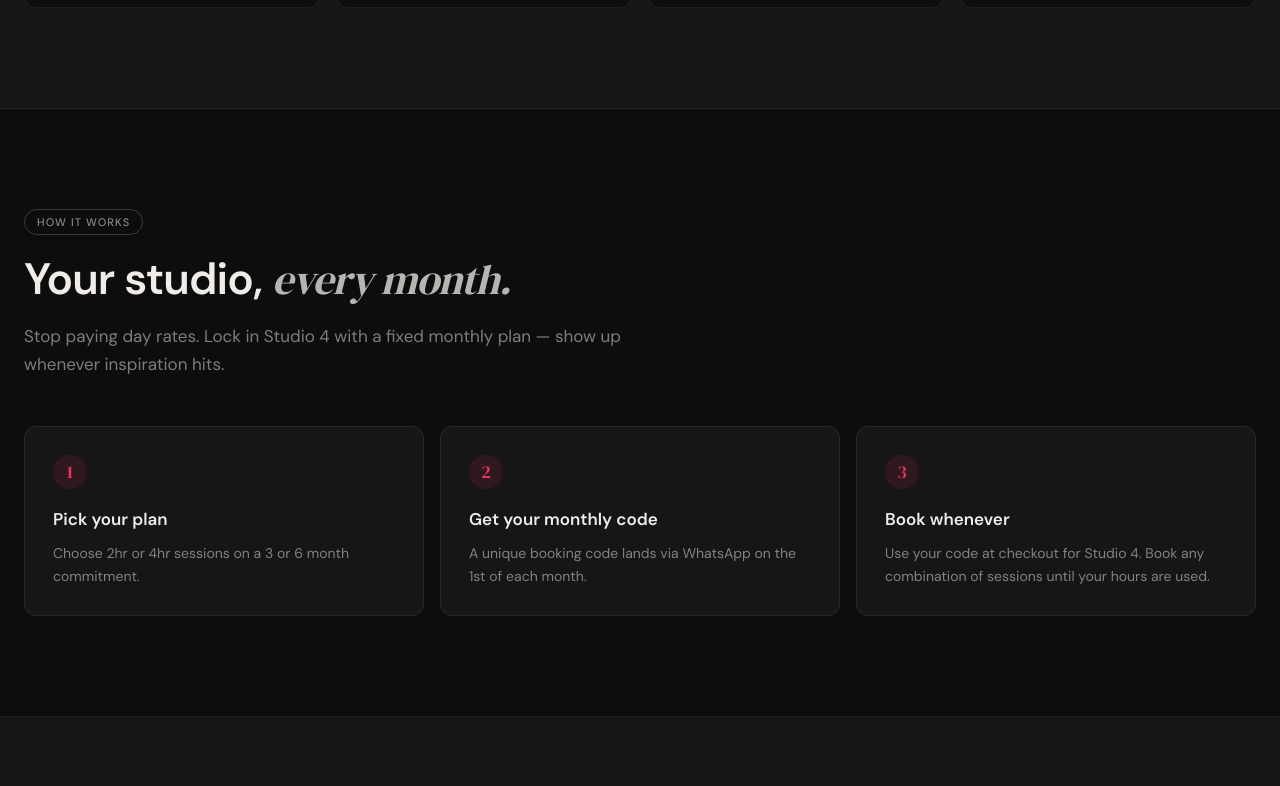
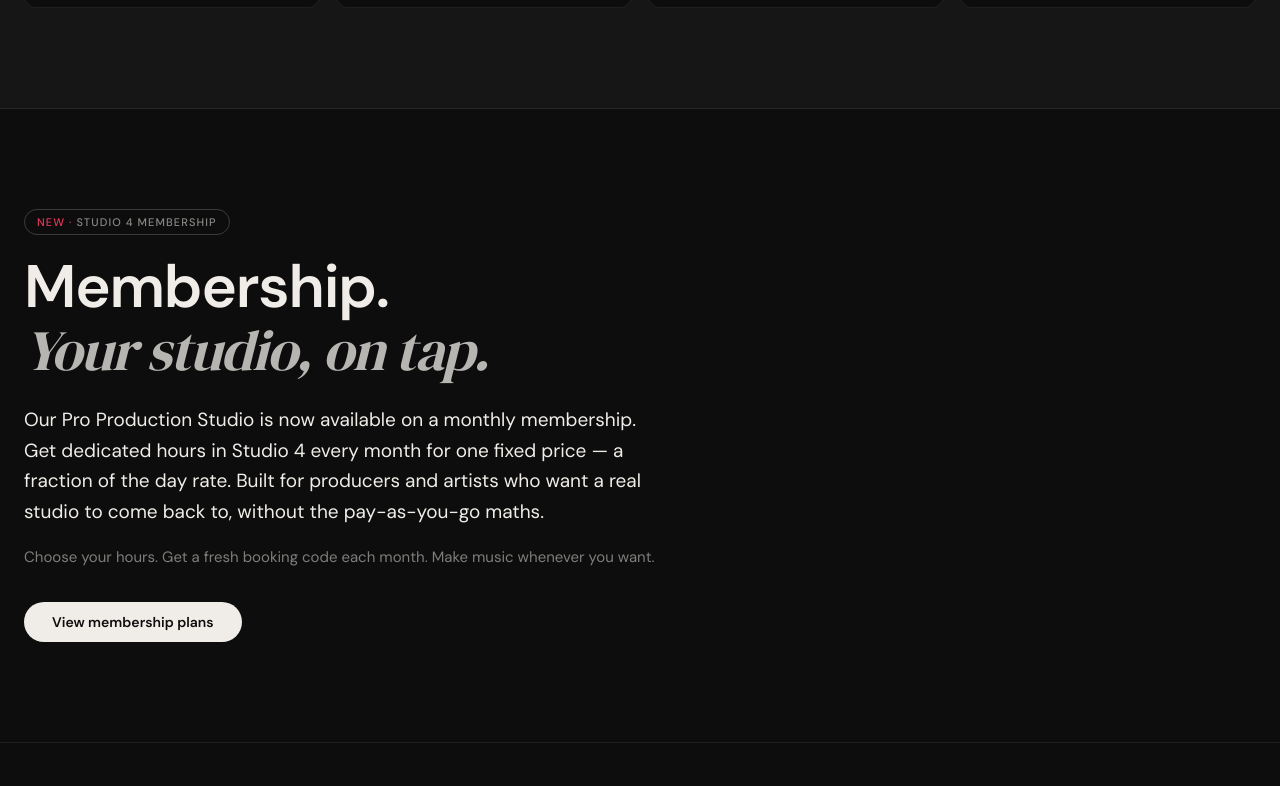
Before and after one commit to pa-tech-labs/studio-808-site, a React (Vite) app: page /main-production-studio in a window 1280 px wide. Shown: the part 1734-2520 px from the top of the page. Built offline with nearby package versions, Linux system fonts and the light colour scheme; no server answers.

Commit message:
feat(membership): add membership intro hero + smooth scroll to plans

```diff
--- a/src/pages/ProductionStudio.tsx
+++ b/src/pages/ProductionStudio.tsx
@@ -184,6 +184,31 @@ export default function ProductionStudio() {
 
       {/* ───────────── Producer Membership ───────────── */}
 
+      {/* Membership intro / hero */}
+      <section className="section" style={{ background: BG, borderBottom: `1px solid ${BORDER}` }}>
+        <div style={{ maxWidth: '1240px', margin: '0 auto' }}>
+          <span style={sectionLabel}>
+            <span style={{ color: ACCENT }}>NEW ·</span> Studio 4 Membership
+          </span>
+          <h2 className="mh" style={{ fontSize: 'clamp(36px, 5vw, 60px)', color: TEXT, margin: '0 0 24px', letterSpacing: '-0.02em', lineHeight: 1.05 }}>
+            Membership.<br /><em>Your studio, on tap.</em>
+          </h2>
+          <p style={{ fontFamily: F_BODY, fontSize: '19px', color: TEXT, margin: '0 0 18px', lineHeight: 1.6, maxWidth: '640px' }}>
+            Our Pro Production Studio is now available on a monthly membership. Get dedicated hours in Studio 4 every month for one fixed price — a fraction of the day rate. Built for producers and artists who want a real studio to come back to, without the pay-as-you-go maths.
+          </p>
+          <p style={{ fontFamily: F_BODY, fontSize: '15px', color: MUTED, margin: '0 0 32px', lineHeight: 1.65, maxWidth: '640px' }}>
+            Choose your hours. Get a fresh booking code each month. Make music whenever you want.
+          </p>
+          <a href="#membership-plans"
+            style={btnPrimary}
+            onMouseEnter={e => (e.currentTarget.style.opacity = '0.88')}
+            onMouseLeave={e => (e.currentTarget.style.opacity = '1')}
+          >
+            View membership plans
+          </a>
+        </div>
+      </section>
+
       {/* How it works */}
       <section className="section" style={{ background: BG, borderBottom: `1px solid ${BORDER}` }}>
         <div style={{ maxWidth: '1240px', margin: '0 auto' }}>
@@ -213,7 +238,7 @@ export default function ProductionStudio() {
       </section>
 
       {/* Membership plans */}
-      <section className="section" style={{ background: SURF, borderBottom: `1px solid ${BORDER}` }}>
+      <section id="membership-plans" className="section" style={{ background: SURF, borderBottom: `1px solid ${BORDER}` }}>
         <div style={{ maxWidth: '1240px', margin: '0 auto' }}>
           <div style={{ marginBottom: '48px', maxWidth: '640px' }}>
             <span style={sectionLabel}>Producer Membership</span>
```
